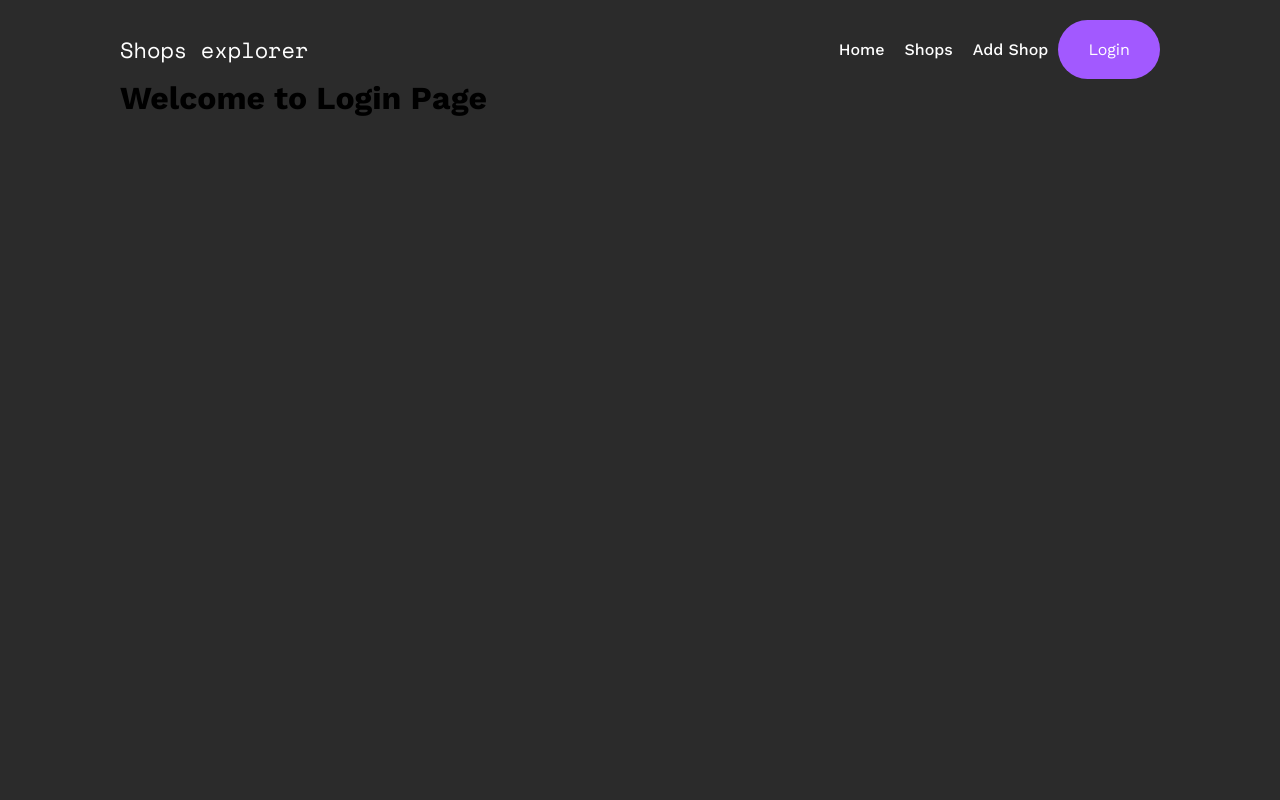
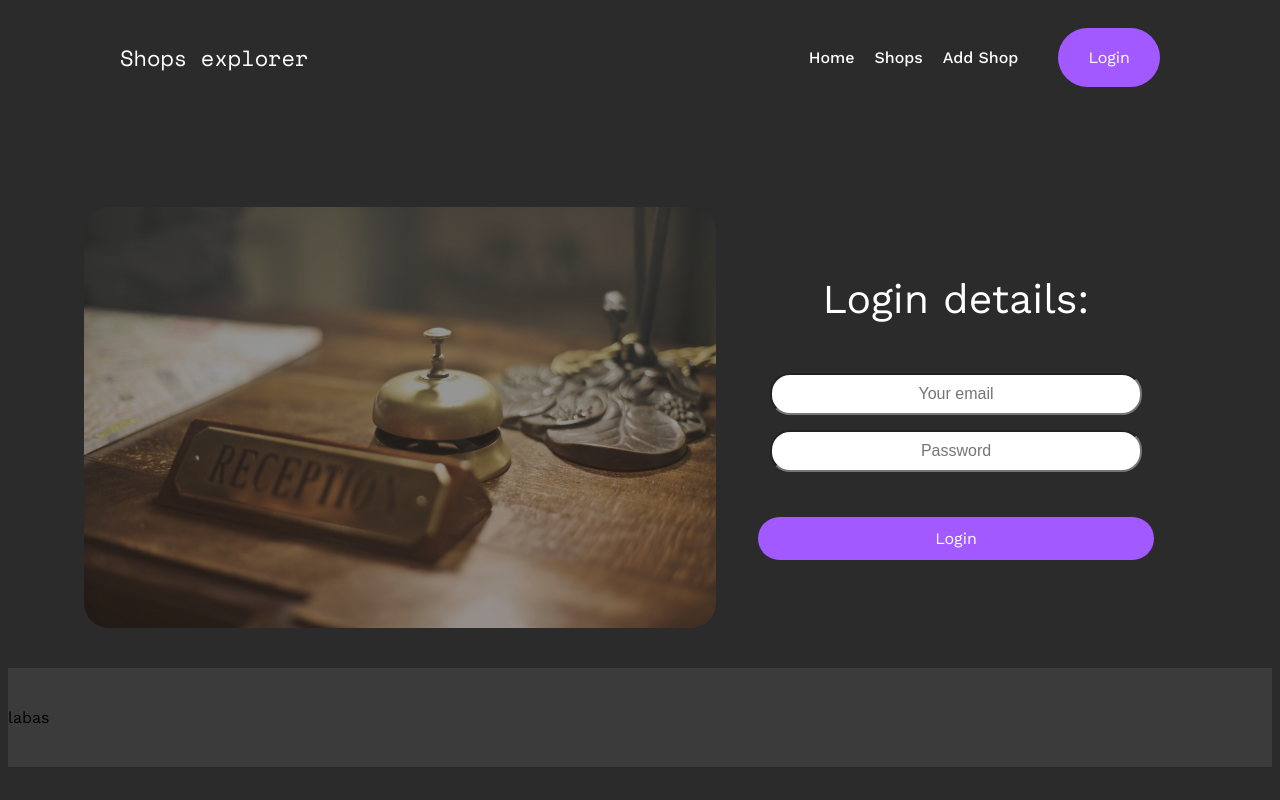
Before and after one commit to VytasPet/React_Firebase_Baigiamasis_Darbas2, a React (Vite) app: page /login in a window 1280 px wide. Built offline with nearby package versions, Linux system fonts and the light colour scheme.

Commit message:
Working with footer + login

```diff
--- a/src/App.jsx
+++ b/src/App.jsx
@@ -1,4 +1,5 @@
 import { Route, Routes } from "react-router-dom";
+import Footer from "./components/layout/Footer";
 import Header from "./components/layout/Header";
 import AddShopPage from "./pages/AddShopPage";
 import HomePage from "./pages/HomePage";
@@ -22,6 +23,7 @@ function App() {
         <Route path="/addshop" element={<AddShopPage />} />
         <Route path="/shops/:shopUid" element={<SingleShopPage />} />
       </Routes>
+      <Footer />
     </>
   );
 }
--- /dev/null
+++ b/src/components/layout/Footer.jsx
@@ -0,0 +1,18 @@
+import React from "react";
+import styled from "styled-components";
+
+const Footeris = styled.footer`
+  background-color: #3b3b3b;
+  padding: 40px 0px;
+  width: 100%;
+  margin-top: 40px;
+`;
+function Footer() {
+  return (
+    <Footeris>
+      <p>labas</p>
+    </Footeris>
+  );
+}
+
+export default Footer;
--- a/src/components/layout/Header.jsx
+++ b/src/components/layout/Header.jsx
@@ -1,7 +1,7 @@
 import React from "react";
 import { Link, NavLink } from "react-router-dom";
 import styled from "styled-components";
-import { ButtonFullLink } from "../ui/Button";
+import { ButtonFullLink, LoginButton } from "../ui/Button";
 import Flexas from "../ui/Flex";
 
 export const Headeris = styled.header`
@@ -15,14 +15,13 @@ const NavLinkai = styled(NavLink)`
   color: white;
   font-weight: 500;
   padding: 20px 10px;
-
   :hover {
     color: white;
-    background-color: #6e706f71;
+    background-color: #3b3b3b;
   }
   :active {
     color: white;
-    background-color: #6e706f71;
+    background-color: #3b3b3b;
   }
 `;
 const Logo = styled(Link)`
@@ -41,14 +40,14 @@ const NavDiv = styled.nav`
 
 function Header() {
   return (
-    <Headeris>
+    <Headeris className="container">
       <Flexas justify="space-between">
         <Logo to={"/"}>Shops explorer</Logo>
         <NavDiv>
           <NavLinkai to={"/"}>Home</NavLinkai>
           <NavLinkai to={"/shops"}>Shops</NavLinkai>
           <NavLinkai to={"/addshop"}>Add Shop</NavLinkai>
-          <ButtonFullLink to={"/login"}>Login</ButtonFullLink>
+          <LoginButton to={"/login"}>Login</LoginButton>
         </NavDiv>
       </Flexas>
     </Headeris>
--- a/src/components/ui/Button.jsx
+++ b/src/components/ui/Button.jsx
@@ -8,6 +8,15 @@ export const ButtonFullLink = styled(Link)`
   font-size: 16px;
   color: white;
   display: inline-block;
+  text-align: center;
+`;
+export const LoginButton = styled(ButtonFullLink)`
+  margin-left: 30px;
+`;
+export const RegisterButton = styled(ButtonFullLink)`
+  width: 70%;
+  margin-top: 30px;
+  padding: 12px 30px;
 `;
 
 export const ButtonEmptyLink = styled(ButtonFullLink)`
--- /dev/null
+++ b/src/components/ui/FormsLayoutDiv.jsx
@@ -0,0 +1 @@
+const FormsLayoutDiv = styled.div``;
--- /dev/null
+++ b/src/components/ui/Inputs.jsx
@@ -0,0 +1,11 @@
+import styled from "styled-components";
+
+export const Input = styled.input`
+  font-size: 16px;
+  color: #254969;
+  width: 70%;
+  border-radius: 20px;
+  padding: 10px 16px;
+  text-align: center;
+  margin-bottom: 15px;
+`;
--- a/src/pages/HomePage.jsx
+++ b/src/pages/HomePage.jsx
@@ -1,7 +1,6 @@
 import React from "react";
 import styled from "styled-components";
 import { ButtonFullLink } from "../components/ui/Button";
-import Flexas from "../components/ui/Flex";
 
 const HeroBgc = styled.div`
   display: flex;
@@ -11,14 +10,19 @@ const HeroBgc = styled.div`
   height: 100vh;
   position: relative;
 `;
-const TextBox = styled.div`
+const HalfHero = styled.div`
   width: 48%;
 `;
-const LeftMainText = styled.h1``;
+const LeftMainText = styled.h1`
+  font-size: 67px;
+  line-height: 73.7px;
+  margin-bottom: 30px;
+  color: white;
+`;
 
 const HeroImg = styled.img`
   border-radius: 25px;
-  width: 48%;
+  width: 50%;
 `;
 
 const ShopHeroText = styled.h1`
@@ -28,15 +32,43 @@ const ShopHeroText = styled.h1`
   padding: 5rem;
   background-color: #cebbaad3;
 `;
+const HeroArea = styled.div`
+  display: flex;
+  margin-top: 70px;
+  align-items: center;
+  justify-content: space-between;
+`;
+const HeroPic = styled.img`
+  border-top-left-radius: 25px;
+  border-top-right-radius: 25px;
+  opacity: 0.5;
+  display: block;
+`;
+const PicAboutArea = styled.div`
+  background-color: #3b3b3b;
+  border-bottom-left-radius: 25px;
+  border-bottom-right-radius: 25px;
+  padding: 20px 30px;
+  color: white;
+  font-size: 16px;
+  text-align: center;
+  font-weight: 300;
+`;
 
 function HomePage() {
   return (
-    <Flexas>
-      <TextBox>
+    <HeroArea className="container">
+      <HalfHero>
         <LeftMainText>Explore Shops World</LeftMainText>
         <ButtonFullLink>Sign Up</ButtonFullLink>
-      </TextBox>
-    </Flexas>
+      </HalfHero>
+      <HalfHero>
+        <HeroPic src="src/assets/img/shophero.jpg" alt="" />
+        <PicAboutArea>
+          <p>Lorem ipsum dolor sit amet consectetur adipisicing elit. Atque sequi laborum tempore exercitationem modi nobis libero earum provident ea harum.</p>
+        </PicAboutArea>
+      </HalfHero>
+    </HeroArea>
   );
 }
 
--- a/src/pages/LoginPage.jsx
+++ b/src/pages/LoginPage.jsx
@@ -1,11 +1,59 @@
 import React from "react";
+import styled from "styled-components";
+import { RegisterButton } from "../components/ui/Button";
+import { Input } from "../components/ui/Inputs";
 import { Startas } from "../components/ui/StartDiv";
+
+const MainDiv = styled.div`
+  margin-top: 100px;
+  max-wight: 100%;
+  display: flex;
+  align-items: center;
+  justify-content: center;
+`;
+const FormName = styled.h2`
+  font-size: 51px;
+`;
+const Description = styled.p`
+  font-size: 22px;
+  font-weight: 400;
+  line-height: 35.2px;
+`;
+
+const HalfPageForm = styled.form`
+  width: 38%;
+  display: flex;
+  align-items: center;
+
+  flex-direction: column;
+`;
+
+const LoginPic = styled.img`
+  opacity: 0.5;
+  display: block;
+  max-width: 50%;
+  max-height: 60vh;
+  border-radius: 25px;
+`;
+const LoginTitle = styled.h2`
+  font-size: 41px;
+  margin-bottom: 50px;
+  color: white;
+  font-weight: 400;
+`;
 
 function LoginPage() {
   return (
-    <div>
-      <h1>Welcome to Login Page</h1>
-    </div>
+    <MainDiv>
+      {/* <h1>Welcome to Login Page</h1> */}
+      <LoginPic src="src/assets/img/registration.jpeg" alt="" />
+      <HalfPageForm>
+        <LoginTitle>Login details:</LoginTitle>
+        <Input placeholder="Your email"></Input>
+        <Input placeholder="Password"></Input>
+        <RegisterButton type="submit">Login</RegisterButton>
+      </HalfPageForm>
+    </MainDiv>
   );
 }
 
--- a/src/styles/GlobalStyle.jsx
+++ b/src/styles/GlobalStyle.jsx
@@ -2,19 +2,26 @@ import { createGlobalStyle } from "styled-components";
 import React from "react";
 
 export const GlobalStyle = createGlobalStyle`
+
   body {
     font-family: 'Space Mono', monospace, 'Work Sans', sans-serif;
     font-family: 'Work Sans', sans-serif;
     background-color: #2B2B2B;
-  padding: 20px 50px;
+    height: 50vh;
+  }
+
+  .container{
+    padding: 20px 50px;
   /* apridboti tik maximalu ploti */
   max-width: 1140px;
+  margin:0;
   /* skaiciuoti parastes automatiskai vienodai is kaires ir is desines */
   margin: 0 auto;
   box-sizing: border-box;
   }
-  .container{
 
+  footer{
+    min-width: 100%;
   }
   a {
   text-decoration: none;
```
Also changed, not shown: src/components/ui/test.css (+7 -2 lines), src/assets/img/Login.jpg (added), src/assets/img/registration.jpeg (added).
